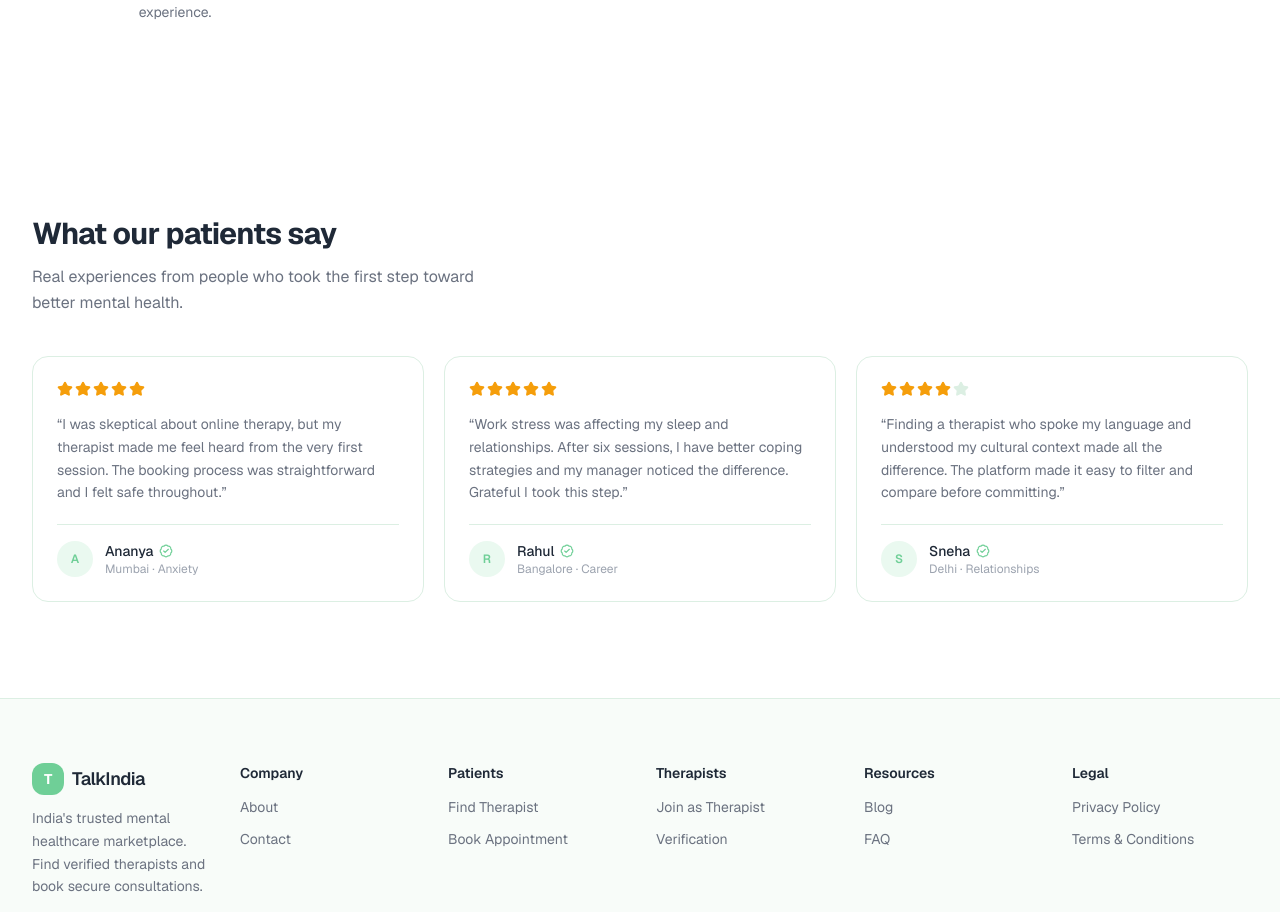
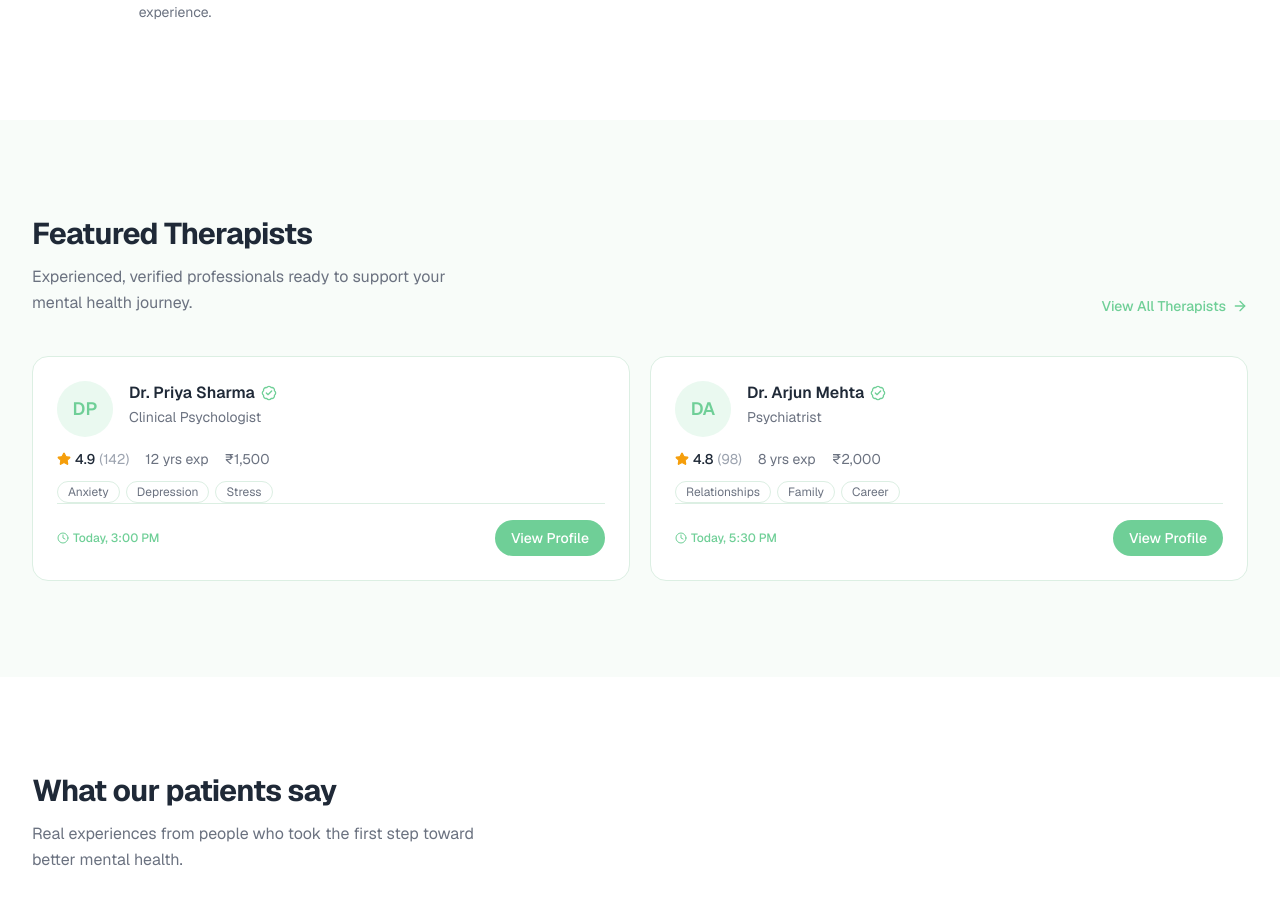
Before and after one commit to chholebhature1/Tki, a Next.js app: page / in a window 1280 px wide. Shown: the part 2888-3800 px from the top of the page. Built offline with nearby package versions, Linux system fonts and the light colour scheme; no server answers; the database is empty.

Commit message:
fix: add fallback therapists when DB is unavailable

```diff
--- a/src/app/(public)/find-therapists/page.tsx
+++ b/src/app/(public)/find-therapists/page.tsx
@@ -8,6 +8,7 @@ import {
   MobileFilterDrawer,
   TherapistRepository,
 } from "@/features/therapists";
+import { fallbackTherapists } from "@/features/therapists/constants/fallback-therapists";
 
 export const metadata = {
   title: "Find a Therapist",
@@ -23,6 +24,11 @@ export default async function FindTherapistsPage() {
     }
   } catch {
     therapists = [];
+  }
+
+  // Use fallback data if DB returns empty
+  if (therapists.length === 0) {
+    therapists = fallbackTherapists;
   }
 
   return (
--- a/src/features/home/components/featured-therapists-section.tsx
+++ b/src/features/home/components/featured-therapists-section.tsx
@@ -3,21 +3,24 @@ import { ArrowRight } from "lucide-react";
 import { Container } from "@/components/layout";
 import { TherapistCard } from "./therapist-card";
 import { TherapistRepository } from "@/features/therapists/repositories";
+import { fallbackTherapists } from "@/features/therapists/constants/fallback-therapists";
 
 export async function FeaturedTherapistsSection() {
   // Don't attempt DB query if Supabase is not configured
-  if (!process.env.NEXT_PUBLIC_SUPABASE_URL || !process.env.NEXT_PUBLIC_SUPABASE_ANON_KEY) {
-    return null;
+  let therapists: Awaited<ReturnType<typeof TherapistRepository.findFeatured>> = [];
+
+  if (process.env.NEXT_PUBLIC_SUPABASE_URL && process.env.NEXT_PUBLIC_SUPABASE_ANON_KEY) {
+    try {
+      therapists = await TherapistRepository.findFeatured();
+    } catch {
+      therapists = [];
+    }
   }
 
-  let therapists: Awaited<ReturnType<typeof TherapistRepository.findFeatured>> = [];
-  try {
-    therapists = await TherapistRepository.findFeatured();
-  } catch {
-    return null;
+  // Fallback to mock data if DB empty
+  if (therapists.length === 0) {
+    therapists = fallbackTherapists;
   }
-
-  if (therapists.length === 0) return null;
 
   return (
     <section className="bg-surface py-16 sm:py-20 lg:py-24">
--- /dev/null
+++ b/src/features/therapists/constants/fallback-therapists.ts
@@ -0,0 +1,46 @@
+import type { Therapist } from "../types";
+
+/**
+ * Fallback therapists shown when Supabase is unavailable.
+ * When real data loads, these are replaced entirely.
+ */
+export const fallbackTherapists: Therapist[] = [
+  {
+    id: "fallback-1",
+    slug: "dr-priya-sharma",
+    name: "Dr. Priya Sharma",
+    qualification: "Ph.D. Clinical Psychology",
+    professionalTitle: "Clinical Psychologist",
+    bio: "Specializing in CBT and mindfulness for anxiety, depression, and stress. Over a decade of experience helping individuals build resilience.",
+    yearsExperience: 12,
+    languages: ["English", "Hindi"],
+    specializations: ["Anxiety", "Depression", "Stress"],
+    rating: 4.9,
+    totalReviews: 142,
+    sessionFee: 1500,
+    consultationMode: "online",
+    gender: "female",
+    verified: true,
+    availableToday: true,
+    nextAvailableSlot: "Today, 3:00 PM",
+  },
+  {
+    id: "fallback-2",
+    slug: "dr-arjun-mehta",
+    name: "Dr. Arjun Mehta",
+    qualification: "M.D. Psychiatry",
+    professionalTitle: "Psychiatrist",
+    bio: "Experienced psychiatrist helping individuals and couples navigate life transitions through medication and psychotherapy.",
+    yearsExperience: 8,
+    languages: ["English", "Hindi", "Gujarati"],
+    specializations: ["Relationships", "Family", "Career"],
+    rating: 4.8,
+    totalReviews: 98,
+    sessionFee: 2000,
+    consultationMode: "both",
+    gender: "male",
+    verified: true,
+    availableToday: true,
+    nextAvailableSlot: "Today, 5:30 PM",
+  },
+];
```
